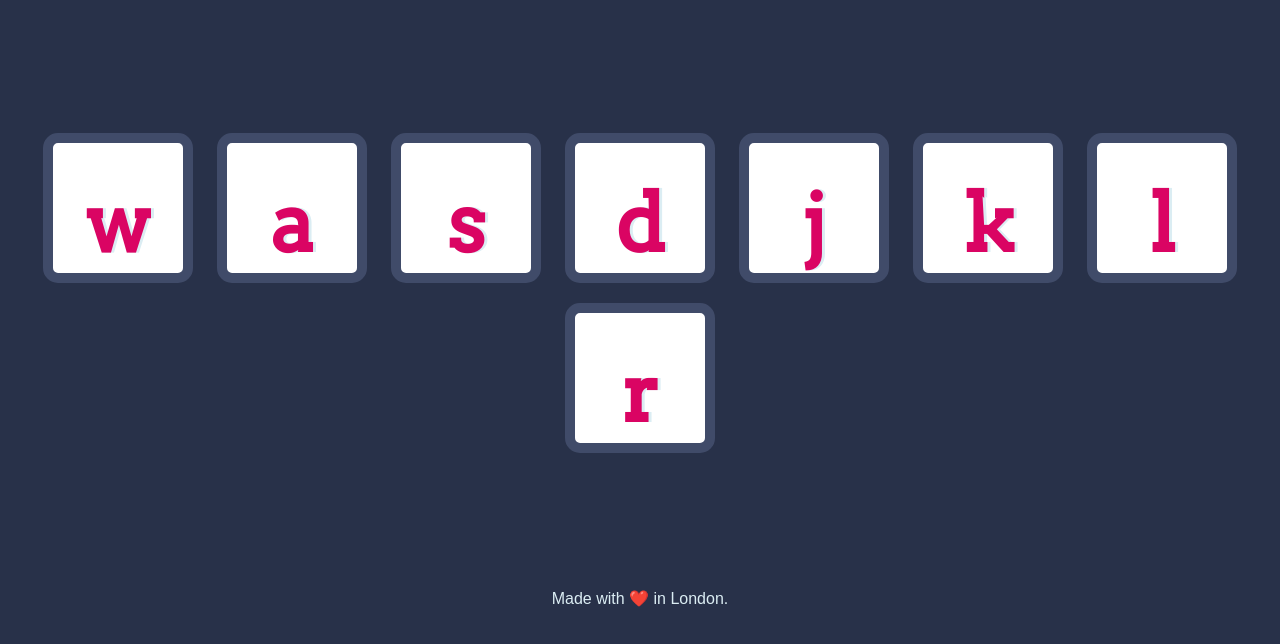
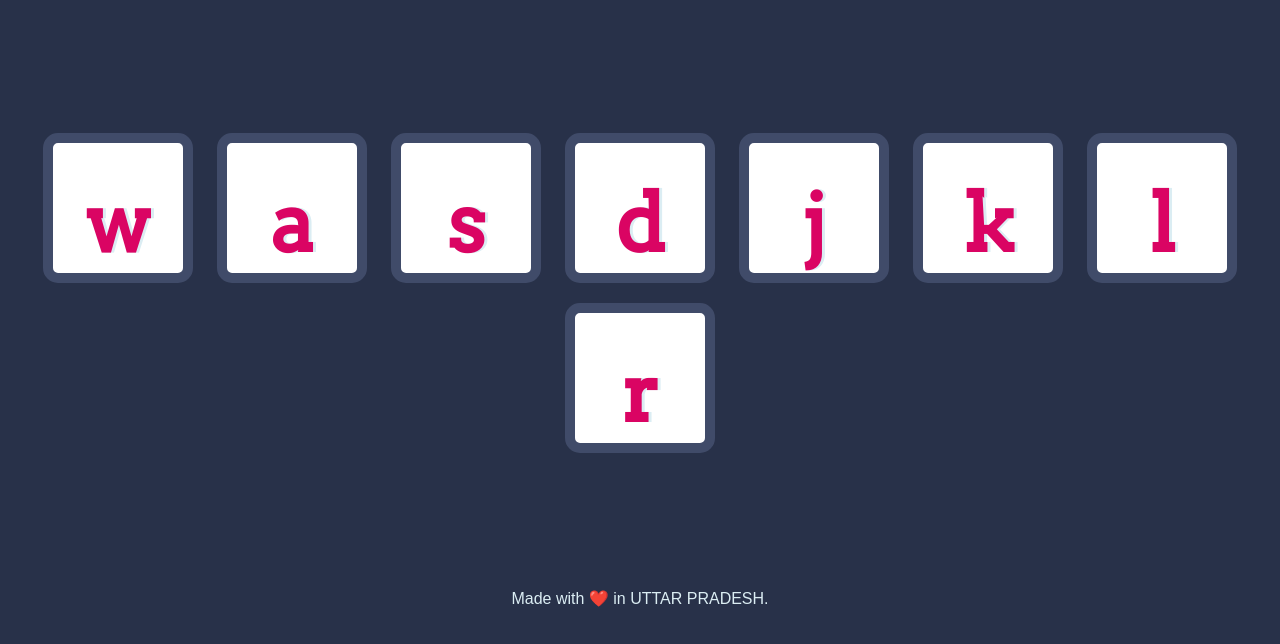
Before and after one commit to addyhacke/FIRST-JS-PROJECT, a plain HTML site: page index.html in a window 1280 px wide. Shown: the part 156-800 px from the top of the page. Drawn offline with Linux system fonts and the light colour scheme.

Commit message:
Update index.html

```diff
--- a/index.html
+++ b/index.html
@@ -25,7 +25,7 @@
 <script src="index.js" charset="utf-8"></script>
 
 <footer>
-  Made with ❤️ in London.
+  Made with ❤️ in UTTAR PRADESH.
 </footer>
 </body>
 </html>
```
